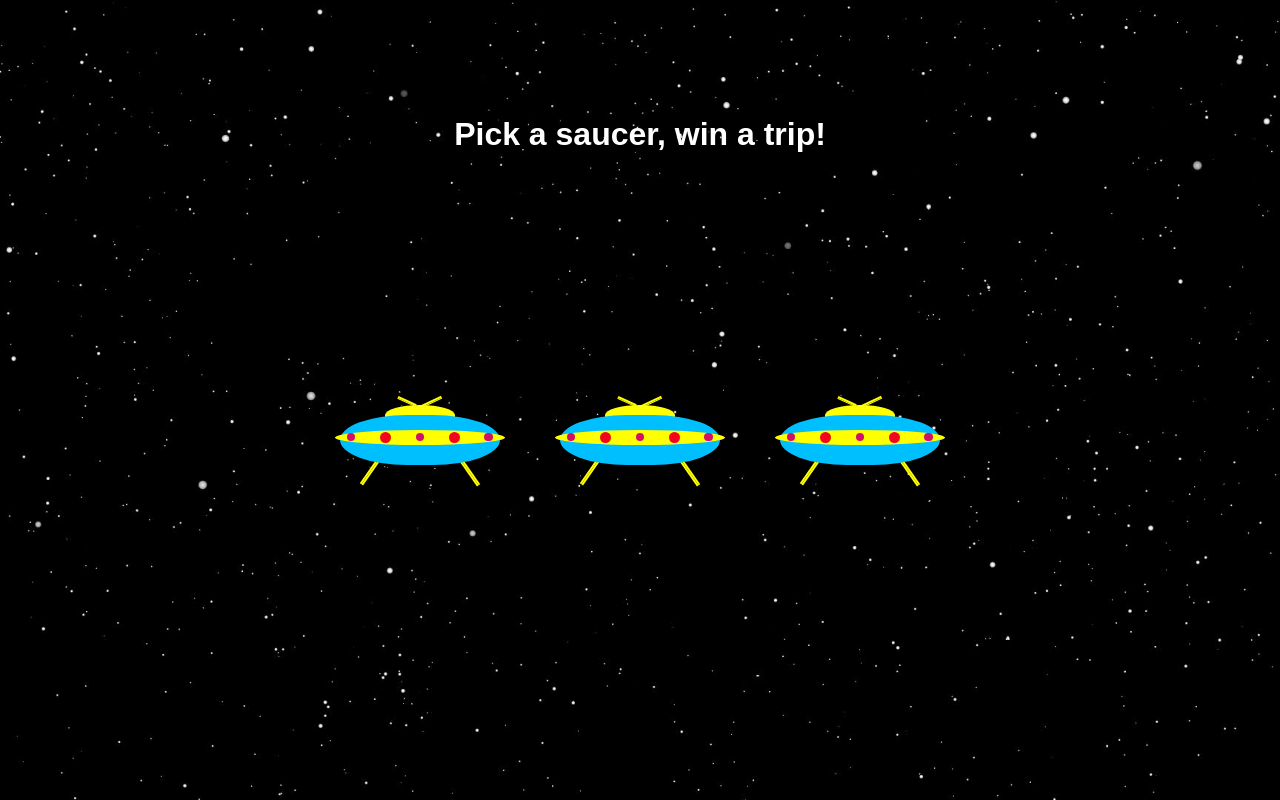
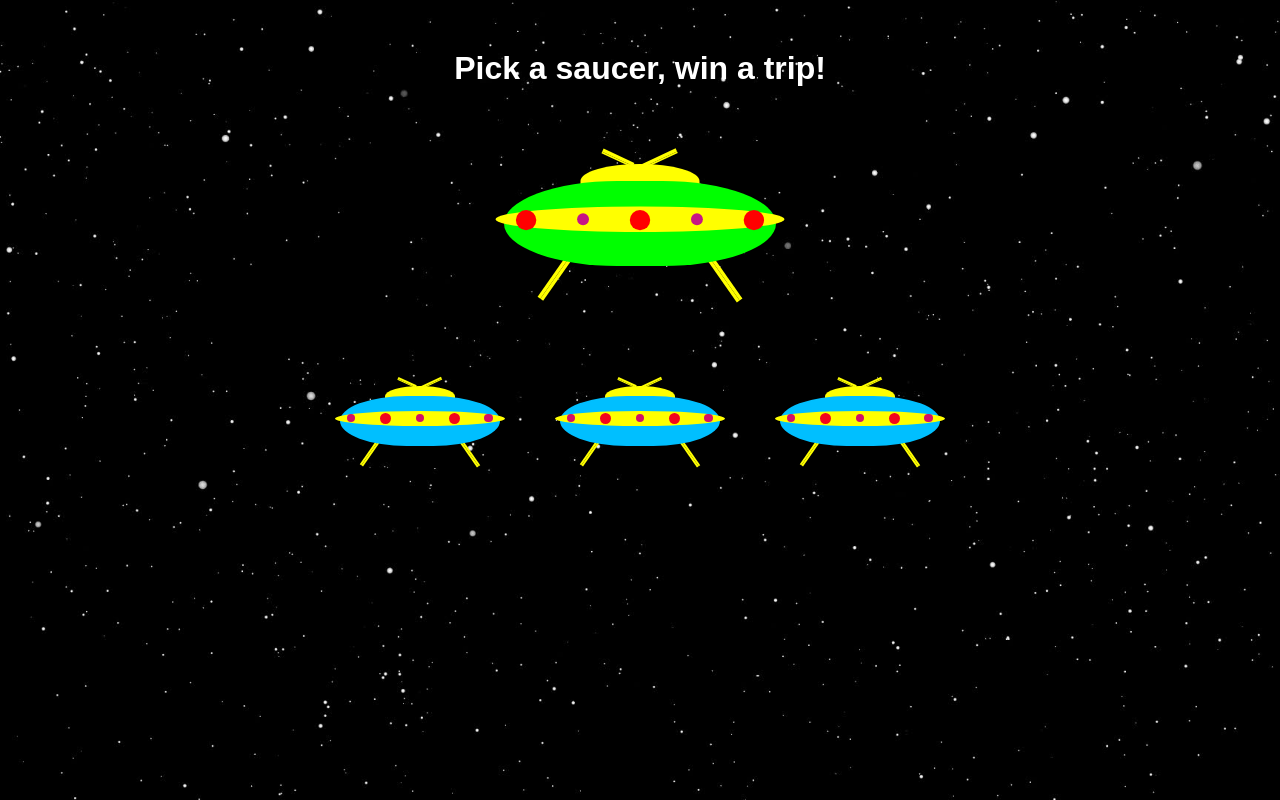
Before and after one commit to xsqox/awesome-saucer, a React (Create React App) app: page / in a window 1280 px wide. Built offline with nearby package versions, Linux system fonts and the light colour scheme; a web font is replaced by a local one.

Commit message:
Configured Saucer component to accept color and scale as props; style updates'

```diff
--- a/src/App.js
+++ b/src/App.js
@@ -43,6 +43,7 @@ export default class App extends Component {
         return (
             <div className="saucer-container">
                 <h1>Pick a saucer, win a trip!</h1>
+                <SaucerShip scale="1.7" background="lime" onClick={null}/>
                 <DynamicList itemRenderer={this.renderSaucer} items={this.state.saucers} onClick={this.onSaucerClick} />
                 <Message className={resultClass} message={message} />
             </div>
--- a/src/Message/message.js
+++ b/src/Message/message.js
@@ -12,8 +12,7 @@ const TextSpan = styled.p`
     text-align: center;
 
     &.hidden {
-        height: 0;
-        width: 0;
+        visibility: hidden;
     }
 
     &.fail {
@@ -24,10 +23,7 @@ const TextSpan = styled.p`
     &.success {
         color: goldenrod;
         text-transform: uppercase;
-        height: 220px;
-        display: flex;
-        align-items: center;
-        flex-direction: row;
+        text-align: center;
     }
 `;
 
@@ -39,44 +35,3 @@ export default class Message extends Component {
         );
     }
 };
-//
-// .textspan {
-//     text-align: center;
-//     width: 280px;
-//     height: 220px;
-//     display: inline-block;
-//     margin: 0 auto;
-//     transition: all 0.5s ease-in;
-//     justify-content: center;
-// }
-//
-// .textarea.hidden {
-//     height: 0;
-//     width: 0;
-// }
-//
-// .textspan p {
-//     font-size: 20px;
-//     margin: 0;
-//     text-align: center;
-// }
-
-// .fail {
-//     background: url('fail-alien.jpg') no-repeat bottom center;
-//     background-size: 45%;
-// }
-//
-// .success {
-//     color: goldenrod;
-//     text-transform: uppercase;
-//     height: 220px;
-//     display: flex;
-//     align-items: center;
-//     flex-direction: row;
-// }
-//
-// .success p {
-//     display: inline;
-//     vertical-align: bottom;
-//     align-self: flex-end;
-// }
--- a/src/Saucer/saucer.css
+++ b/src/Saucer/saucer.css
@@ -23,3 +23,14 @@
         height: 7px;
     }
 }
+
+@keyframes move {
+    from {
+        margin-right: 0;
+        margin-left: 0;
+    }
+    to {
+        margin-right: 80%;
+        margin-left: 0;
+    }
+}
--- a/src/Saucer/saucer.js
+++ b/src/Saucer/saucer.js
@@ -2,7 +2,10 @@ import React, {Component} from 'react';
 import styled from 'styled-components';
 import './saucer.css';
 
-const Saucer = styled.div`
+const Saucer = styled.div.attrs({
+    scale: props => props.scale || 1
+})`
+    transform: scale(${props => props.scale});
     position: relative;
     margin: 45px auto 0;
     width: 170px;
@@ -13,55 +16,16 @@ const Saucer = styled.div`
     }
 `;
 
-const SaucerHead = styled.div`
-        width: 70px;
-        height: 20px;
-        border-top-left-radius: 80%;
-        border-top-right-radius: 80%;
-        background: yellow;
-        position: absolute;
-        top: -10px;
-        left: 0;
-        right: 0;
-        margin: auto;
-        z-index: 0;
-
-        &:before {
-            content: '';
-            display: inline-block;
-            border-top: 2px solid yellow;
-            border-bottom: 1px solid yellow;
-            width: 20px;
-            transform: rotate(25deg);
-            position: absolute;
-            top: -5px;
-            z-index: -1;
-            left: 12px;
-        }
-
-        &:after {
-            content: '';
-            display: inline-block;
-            border-top: 2px solid yellow;
-            border-bottom: 1px solid yellow;
-            width: 20px;
-            transform: rotate(-25deg);
-            z-index: -1;
-            top: -3px;
-            width: 30px;
-            position: absolute;
-            right: 12px;
-        }
-`;
-
-const SaucerBody = styled.div`
+const SaucerBody = styled.div.attrs({
+    background: props => props.background || 'deepskyblue'
+})`
     width: 160px;
     height: 50px;
     left: 0;
     right: 0;
     margin: auto;
     border-radius: 80px / 30px;
-    background: deepskyblue;
+    background: ${props => props.background};
     position: absolute;
 
     &:after {
@@ -119,6 +83,47 @@ const SaucerWindows = styled.div`
         }
 `;
 
+const SaucerHead = styled.div`
+        width: 70px;
+        height: 20px;
+        border-top-left-radius: 80%;
+        border-top-right-radius: 80%;
+        background: yellow;
+        position: absolute;
+        top: -10px;
+        left: 0;
+        right: 0;
+        margin: auto;
+        z-index: 0;
+
+        &:before {
+            content: '';
+            display: inline-block;
+            border-top: 2px solid yellow;
+            border-bottom: 1px solid yellow;
+            width: 20px;
+            transform: rotate(25deg);
+            position: absolute;
+            top: -5px;
+            z-index: -1;
+            left: 12px;
+        }
+
+        &:after {
+            content: '';
+            display: inline-block;
+            border-top: 2px solid yellow;
+            border-bottom: 1px solid yellow;
+            width: 20px;
+            transform: rotate(-25deg);
+            z-index: -1;
+            top: -3px;
+            width: 30px;
+            position: absolute;
+            right: 12px;
+        }
+`;
+
 const SaucerWindow = styled.span`
       width: 10px;
       height: 10px;
@@ -129,11 +134,10 @@ const SaucerWindow = styled.span`
 
 export default class SaucerShip extends Component {
     render() {
-        return <div className="saucer-container"
-                    onClick={() => this.props.onClick(this.props.saucer.id)}>
-            <Saucer>
+        return <div onClick={() => this.props.saucer ? this.props.onClick(this.props.saucer.id) : null}>
+            <Saucer scale={this.props.scale}>
                 <SaucerHead/>
-                <SaucerBody/>
+                <SaucerBody background={this.props.background}/>
                 <SaucerWindows>
                     <SaucerWindow/>
                     <SaucerWindow/>
```
